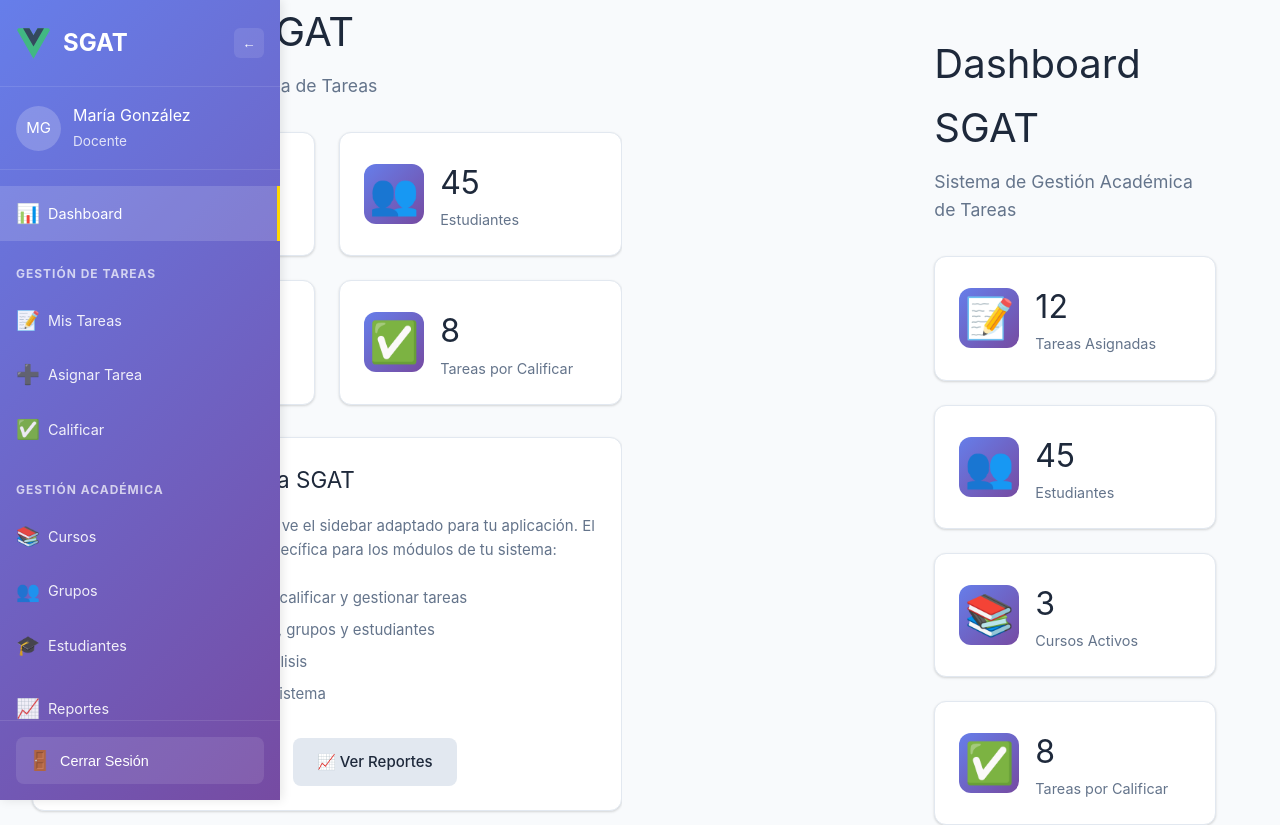
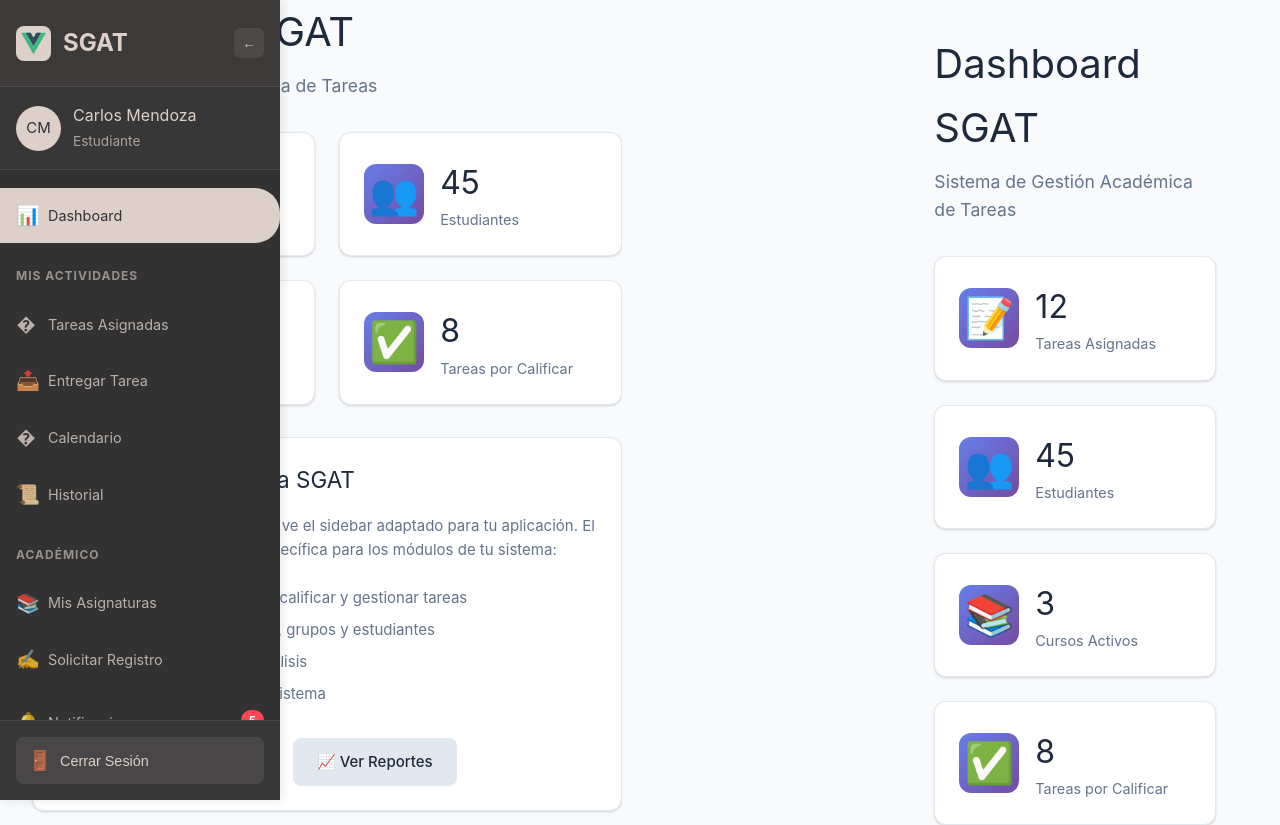
Before and after one commit to GerardoHerr/SGAT, a Vue app in the folder frontend/: page / in a window 1280 px wide. Shown: the top 825 px of the page. Built offline with nearby package versions, Linux system fonts and the light colour scheme.

Commit message:
Cambio de paleta de colores

```diff
--- a/frontend/src/components/AppLayout.vue
+++ b/frontend/src/components/AppLayout.vue
@@ -18,8 +18,8 @@ import Sidebar from './Sidebar.vue'
 
 // Estado global (esto vendría de un store como Pinia)
 const currentUser = ref({
-  name: 'María González',
-  role: 'Docente',
+  name: 'Carlos Mendoza',
+  role: 'Estudiante', // Cambiar entre: 'Administrador', 'Docente', 'Estudiante'
   avatar: null
 })
 
--- a/frontend/src/components/Sidebar.vue
+++ b/frontend/src/components/Sidebar.vue
@@ -25,7 +25,7 @@
     <!-- Navegación Principal -->
     <nav class="sidebar-nav">
       <ul class="nav-list">
-        <!-- Dashboard -->
+        <!-- Dashboard - Para todos los roles -->
         <li class="nav-item">
           <RouterLink to="/" class="nav-link" :class="{ 'nav-link-collapsed': isCollapsed }">
             <span class="nav-icon">📊</span>
@@ -33,14 +33,50 @@
           </RouterLink>
         </li>
 
-        <!-- Gestión de Tareas -->
-        <li class="nav-item" v-if="canManageTasks">
+        <!-- ADMINISTRADOR -->
+        <template v-if="isAdmin">
+          <li class="nav-item">
+            <div class="nav-section">
+              <span v-show="!isCollapsed" class="section-title">Administración</span>
+            </div>
+            <ul class="nav-submenu">
+              <li>
+                <RouterLink to="/usuarios" class="nav-link" :class="{ 'nav-link-collapsed': isCollapsed }">
+                  <span class="nav-icon">👤</span>
+                  <span v-show="!isCollapsed" class="nav-text">Gestión Usuarios</span>
+                </RouterLink>
+              </li>
+              <li>
+                <RouterLink to="/periodos" class="nav-link" :class="{ 'nav-link-collapsed': isCollapsed }">
+                  <span class="nav-icon">📅</span>
+                  <span v-show="!isCollapsed" class="nav-text">Periodos Lectivos</span>
+                </RouterLink>
+              </li>
+              <li>
+                <RouterLink to="/asignaturas" class="nav-link" :class="{ 'nav-link-collapsed': isCollapsed }">
+                  <span class="nav-icon">📖</span>
+                  <span v-show="!isCollapsed" class="nav-text">Asignaturas</span>
+                </RouterLink>
+              </li>
+              <li>
+                <RouterLink to="/configuracion" class="nav-link" :class="{ 'nav-link-collapsed': isCollapsed }">
+                  <span class="nav-icon">⚙️</span>
+                  <span v-show="!isCollapsed" class="nav-text">Configuración</span>
+                </RouterLink>
+              </li>
+            </ul>
+          </li>
+        </template>
+
+        <!-- DOCENTE -->
+        <template v-if="isDocente">
+          <li class="nav-item">
             <div class="nav-section">
               <span v-show="!isCollapsed" class="section-title">Gestión de Tareas</span>
             </div>
             <ul class="nav-submenu">
               <li>
-              <RouterLink to="/tareas" class="nav-link" :class="{ 'nav-link-collapsed': isCollapsed }">
+                <RouterLink to="/mis-tareas" class="nav-link" :class="{ 'nav-link-collapsed': isCollapsed }">
                   <span class="nav-icon">📝</span>
                   <span v-show="!isCollapsed" class="nav-text">Mis Tareas</span>
                 </RouterLink>
@@ -57,58 +93,111 @@
                   <span v-show="!isCollapsed" class="nav-text">Calificar</span>
                 </RouterLink>
               </li>
+              <li>
+                <RouterLink to="/retroalimentacion" class="nav-link" :class="{ 'nav-link-collapsed': isCollapsed }">
+                  <span class="nav-icon">💬</span>
+                  <span v-show="!isCollapsed" class="nav-text">Retroalimentación</span>
+                </RouterLink>
+              </li>
             </ul>
           </li>
 
-        <!-- Gestión Académica -->
-        <li class="nav-item" v-if="canManageAcademic">
+          <li class="nav-item">
             <div class="nav-section">
               <span v-show="!isCollapsed" class="section-title">Gestión Académica</span>
             </div>
             <ul class="nav-submenu">
               <li>
-              <RouterLink to="/cursos" class="nav-link" :class="{ 'nav-link-collapsed': isCollapsed }">
+                <RouterLink to="/mis-cursos" class="nav-link" :class="{ 'nav-link-collapsed': isCollapsed }">
                   <span class="nav-icon">📚</span>
-                <span v-show="!isCollapsed" class="nav-text">Cursos</span>
+                  <span v-show="!isCollapsed" class="nav-text">Mis Cursos</span>
                 </RouterLink>
               </li>
               <li>
                 <RouterLink to="/grupos" class="nav-link" :class="{ 'nav-link-collapsed': isCollapsed }">
                   <span class="nav-icon">👥</span>
-                <span v-show="!isCollapsed" class="nav-text">Grupos</span>
+                  <span v-show="!isCollapsed" class="nav-text">Gestión Grupos</span>
                 </RouterLink>
               </li>
               <li>
                 <RouterLink to="/estudiantes" class="nav-link" :class="{ 'nav-link-collapsed': isCollapsed }">
                   <span class="nav-icon">🎓</span>
-                <span v-show="!isCollapsed" class="nav-text">Estudiantes</span>
+                  <span v-show="!isCollapsed" class="nav-text">Mis Estudiantes</span>
+                </RouterLink>
+              </li>
+            </ul>
+          </li>
+        </template>
+
+        <!-- ESTUDIANTE -->
+        <template v-if="isEstudiante">
+          <li class="nav-item">
+            <div class="nav-section">
+              <span v-show="!isCollapsed" class="section-title">Mis Actividades</span>
+            </div>
+            <ul class="nav-submenu">
+              <li>
+                <RouterLink to="/tareas-asignadas" class="nav-link" :class="{ 'nav-link-collapsed': isCollapsed }">
+                  <span class="nav-icon">�</span>
+                  <span v-show="!isCollapsed" class="nav-text">Tareas Asignadas</span>
+                </RouterLink>
+              </li>
+              <li>
+                <RouterLink to="/entregar-tarea" class="nav-link" :class="{ 'nav-link-collapsed': isCollapsed }">
+                  <span class="nav-icon">📤</span>
+                  <span v-show="!isCollapsed" class="nav-text">Entregar Tarea</span>
+                </RouterLink>
+              </li>
+              <li>
+                <RouterLink to="/calendario" class="nav-link" :class="{ 'nav-link-collapsed': isCollapsed }">
+                  <span class="nav-icon">�</span>
+                  <span v-show="!isCollapsed" class="nav-text">Calendario</span>
+                </RouterLink>
+              </li>
+              <li>
+                <RouterLink to="/historial" class="nav-link" :class="{ 'nav-link-collapsed': isCollapsed }">
+                  <span class="nav-icon">📜</span>
+                  <span v-show="!isCollapsed" class="nav-text">Historial</span>
                 </RouterLink>
               </li>
             </ul>
           </li>
 
-        <!-- Reportes -->
           <li class="nav-item">
+            <div class="nav-section">
+              <span v-show="!isCollapsed" class="section-title">Académico</span>
+            </div>
+            <ul class="nav-submenu">
+              <li>
+                <RouterLink to="/mis-asignaturas" class="nav-link" :class="{ 'nav-link-collapsed': isCollapsed }">
+                  <span class="nav-icon">📚</span>
+                  <span v-show="!isCollapsed" class="nav-text">Mis Asignaturas</span>
+                </RouterLink>
+              </li>
+              <li>
+                <RouterLink to="/solicitar-registro" class="nav-link" :class="{ 'nav-link-collapsed': isCollapsed }">
+                  <span class="nav-icon">✍️</span>
+                  <span v-show="!isCollapsed" class="nav-text">Solicitar Registro</span>
+                </RouterLink>
+              </li>
+            </ul>
+          </li>
+        </template>
+
+        <!-- Reportes - Para Docentes y Admins -->
+        <li class="nav-item" v-if="canViewReports">
           <RouterLink to="/reportes" class="nav-link" :class="{ 'nav-link-collapsed': isCollapsed }">
             <span class="nav-icon">📈</span>
             <span v-show="!isCollapsed" class="nav-text">Reportes</span>
           </RouterLink>
         </li>
 
-        <!-- Notificaciones -->
+        <!-- Notificaciones - Para todos -->
         <li class="nav-item">
           <RouterLink to="/notificaciones" class="nav-link" :class="{ 'nav-link-collapsed': isCollapsed }">
             <span class="nav-icon">🔔</span>
             <span v-show="!isCollapsed" class="nav-text">Notificaciones</span>
             <span v-show="!isCollapsed && notificationCount > 0" class="notification-badge">{{ notificationCount }}</span>
-          </RouterLink>
-        </li>
-
-        <!-- Configuración (Solo Admin) -->
-        <li class="nav-item" v-if="isAdmin">
-          <RouterLink to="/configuracion" class="nav-link" :class="{ 'nav-link-collapsed': isCollapsed }">
-            <span class="nav-icon">⚙️</span>
-            <span v-show="!isCollapsed" class="nav-text">Configuración</span>
           </RouterLink>
         </li>
       </ul>
@@ -156,8 +245,11 @@ const userInitials = computed(() => {
 })
 
 const isAdmin = computed(() => props.user.role === 'Administrador')
+const isDocente = computed(() => props.user.role === 'Docente')
+const isEstudiante = computed(() => props.user.role === 'Estudiante')
 const canManageTasks = computed(() => ['Docente', 'Administrador'].includes(props.user.role))
 const canManageAcademic = computed(() => ['Docente', 'Administrador'].includes(props.user.role))
+const canViewReports = computed(() => ['Docente', 'Administrador'].includes(props.user.role))
 
 // Métodos
 const toggleSidebar = () => {
@@ -177,8 +269,8 @@ const logout = () => {
   top: 0;
   height: 100vh;
   width: 280px;
-  background: linear-gradient(135deg, #667eea 0%, #764ba2 100%);
-  color: white;
+  background: #323232;
+  color: #DDD0C8;
   display: flex;
   flex-direction: column;
   transition: width 0.3s ease;
@@ -193,10 +285,11 @@ const logout = () => {
 /* Header del Sidebar */
 .sidebar-header {
   padding: 1.5rem 1rem;
-  border-bottom: 1px solid rgba(255, 255, 255, 0.1);
+  border-bottom: 1px solid rgba(221, 208, 200, 0.1);
   display: flex;
   align-items: center;
   justify-content: space-between;
+  background: rgba(221, 208, 200, 0.05);
 }
 
 .logo-container {
@@ -209,19 +302,21 @@ const logout = () => {
   width: 35px;
   height: 35px;
   border-radius: 8px;
+  background: #DDD0C8;
+  padding: 5px;
 }
 
 .app-title {
   font-size: 1.5rem;
   font-weight: bold;
   margin: 0;
-  color: white;
+  color: #DDD0C8;
 }
 
 .toggle-btn {
-  background: rgba(255, 255, 255, 0.1);
+  background: rgba(221, 208, 200, 0.1);
   border: none;
-  color: white;
+  color: #DDD0C8;
   width: 30px;
   height: 30px;
   border-radius: 6px;
@@ -233,7 +328,7 @@ const logout = () => {
 }
 
 .toggle-btn:hover {
-  background: rgba(255, 255, 255, 0.2);
+  background: rgba(221, 208, 200, 0.2);
 }
 
 /* Información del Usuario */
@@ -242,13 +337,15 @@ const logout = () => {
   display: flex;
   align-items: center;
   gap: 0.75rem;
-  border-bottom: 1px solid rgba(255, 255, 255, 0.1);
+  border-bottom: 1px solid rgba(221, 208, 200, 0.1);
+  background: rgba(221, 208, 200, 0.03);
 }
 
 .user-avatar {
   width: 45px;
   height: 45px;
-  background: rgba(255, 255, 255, 0.2);
+  background: #DDD0C8;
+  color: #323232;
   border-radius: 50%;
   display: flex;
   align-items: center;
@@ -259,11 +356,12 @@ const logout = () => {
 .user-details h4 {
   margin: 0;
   font-size: 1rem;
+  color: #DDD0C8;
 }
 
 .user-role {
   font-size: 0.85rem;
-  opacity: 0.8;
+  color: rgba(221, 208, 200, 0.7);
 }
 
 /* Navegación */
@@ -291,7 +389,7 @@ const logout = () => {
   font-size: 0.75rem;
   font-weight: bold;
   text-transform: uppercase;
-  opacity: 0.7;
+  color: rgba(221, 208, 200, 0.6);
   letter-spacing: 1px;
 }
 
@@ -306,32 +404,43 @@ const logout = () => {
   align-items: center;
   gap: 0.75rem;
   padding: 0.75rem 1rem;
-  color: rgba(255, 255, 255, 0.9);
+  color: rgba(221, 208, 200, 0.8);
   text-decoration: none;
   transition: all 0.2s;
   position: relative;
+  border-radius: 0 25px 25px 0;
+  margin: 2px 0;
 }
 
 .nav-link:hover {
-  background: rgba(255, 255, 255, 0.1);
-  color: white;
+  background: rgba(221, 208, 200, 0.1);
+  color: #DDD0C8;
+  transform: translateX(5px);
 }
 
 .nav-link.router-link-active {
-  background: rgba(255, 255, 255, 0.15);
-  color: white;
-  border-right: 3px solid #ffd700;
+  background: #DDD0C8;
+  color: #323232;
+  font-weight: 600;
+}
+
+.nav-link.router-link-active:hover {
+  background: #DDD0C8;
+  color: #323232;
 }
 
 .nav-link-collapsed {
   justify-content: center;
   gap: 0;
+  border-radius: 8px;
+  margin: 2px 8px;
 }
 
 .nav-icon {
   font-size: 1.2rem;
   width: 20px;
   text-align: center;
+  flex-shrink: 0;
 }
 
 .nav-text {
@@ -345,35 +454,57 @@ const logout = () => {
   padding: 0.2rem 0.5rem;
   border-radius: 10px;
   margin-left: auto;
+  font-weight: bold;
 }
 
 /* Footer del Sidebar */
 .sidebar-footer {
   padding: 1rem;
-  border-top: 1px solid rgba(255, 255, 255, 0.1);
+  border-top: 1px solid rgba(221, 208, 200, 0.1);
+  background: rgba(221, 208, 200, 0.03);
 }
 
 .logout-btn {
   width: 100%;
-  background: rgba(255, 255, 255, 0.1);
+  background: rgba(221, 208, 200, 0.1);
   border: none;
-  color: white;
+  color: #DDD0C8;
   padding: 0.75rem;
   border-radius: 8px;
   cursor: pointer;
   display: flex;
   align-items: center;
   gap: 0.75rem;
-  transition: background 0.2s;
+  transition: all 0.2s;
+  font-size: 0.9rem;
 }
 
 .logout-btn:hover {
-  background: rgba(255, 255, 255, 0.2);
+  background: rgba(221, 208, 200, 0.2);
+  transform: translateY(-1px);
 }
 
 .logout-btn-collapsed {
   justify-content: center;
   gap: 0;
+}
+
+/* Scrollbar personalizada */
+.sidebar-nav::-webkit-scrollbar {
+  width: 6px;
+}
+
+.sidebar-nav::-webkit-scrollbar-track {
+  background: rgba(221, 208, 200, 0.1);
+}
+
+.sidebar-nav::-webkit-scrollbar-thumb {
+  background: rgba(221, 208, 200, 0.3);
+  border-radius: 3px;
+}
+
+.sidebar-nav::-webkit-scrollbar-thumb:hover {
+  background: rgba(221, 208, 200, 0.5);
 }
 
 /* Responsive */
```
Lines whose indentation alone changed are shown as unchanged.
